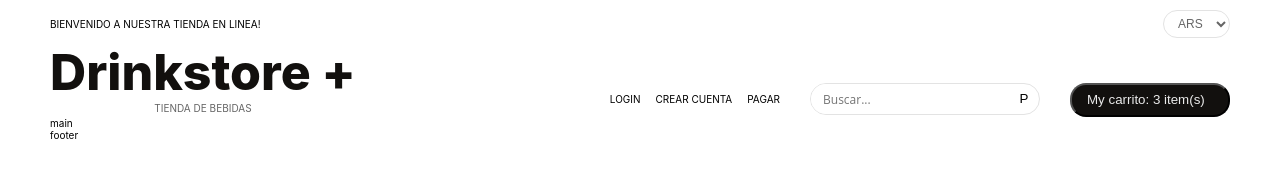
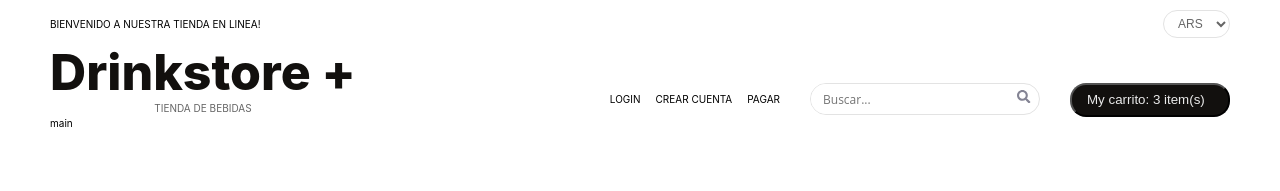
Before and after one commit to JonatanGarbuyo/ZXVentures_Front-end_Challenge, a Next.js app: page / in a window 1280 px wide. Shown: the top 191 px of the page. Built offline with nearby package versions, Linux system fonts and the light colour scheme.

Commit message:
add form icon and fix styles

```diff
--- a/components/SearchForm.tsx
+++ b/components/SearchForm.tsx
@@ -1,12 +1,18 @@
+import { FaSearch } from 'react-icons/fa'
+
 import { FormContainer } from './styles/Form.styles'
 
 export default function SearchForm() {
+  function handleSubmit(e) {
+    e.preventDefault()
+  }
+
   return (
     <FormContainer>
-      <form action="/search" method="get" role="search">
+      <form onSubmit={handleSubmit}>
         <input id="search-input" name="q" type="text" placeholder="Buscar..." />
         <button id="search-submit" type="submit">
-          P
+          <FaSearch />
         </button>
       </form>
     </FormContainer>
--- a/components/styles/Container.styled.tsx
+++ b/components/styles/Container.styled.tsx
@@ -2,6 +2,7 @@ import styled from 'styled-components'
 
 export const Container = styled.div`
   max-width: 992px;
+  min-height: 100vh;
   padding: 0 1rem;
   margin: 0 auto;
   display: flex;
--- a/components/styles/Form.styles.tsx
+++ b/components/styles/Form.styles.tsx
@@ -1,7 +1,7 @@
 import styled from 'styled-components'
 
 export const FormContainer = styled.div`
-  color: #aaa;
+  color: var(--color-brand-accent-pebble);
   width: 100%;
   float: none;
   margin: 15px 0 0;
@@ -23,7 +23,6 @@ export const FormContainer = styled.div`
     padding: 6px 12px;
     border: none;
     font: 12px Open Sans;
-    color: #aaa;
     -webkit-box-sizing: border-box;
     -moz-box-sizing: border-box;
     box-sizing: border-box;
@@ -34,6 +33,7 @@ export const FormContainer = styled.div`
   }
 
   button {
+    color: var(--color-brand-accent-pebble);
     width: 30px;
     height: 30px;
     margin: 0 -32px 0 0;
--- a/pages/index.tsx
+++ b/pages/index.tsx
@@ -13,7 +13,7 @@ const Index: NextPage = () => {
         <link href="/favicon.ico" rel="icon" />
       </Head>
 
-      <main>main</main>
+      <main style={{ flexGrow: 1 }}>main</main>
     </>
   )
 }
```
